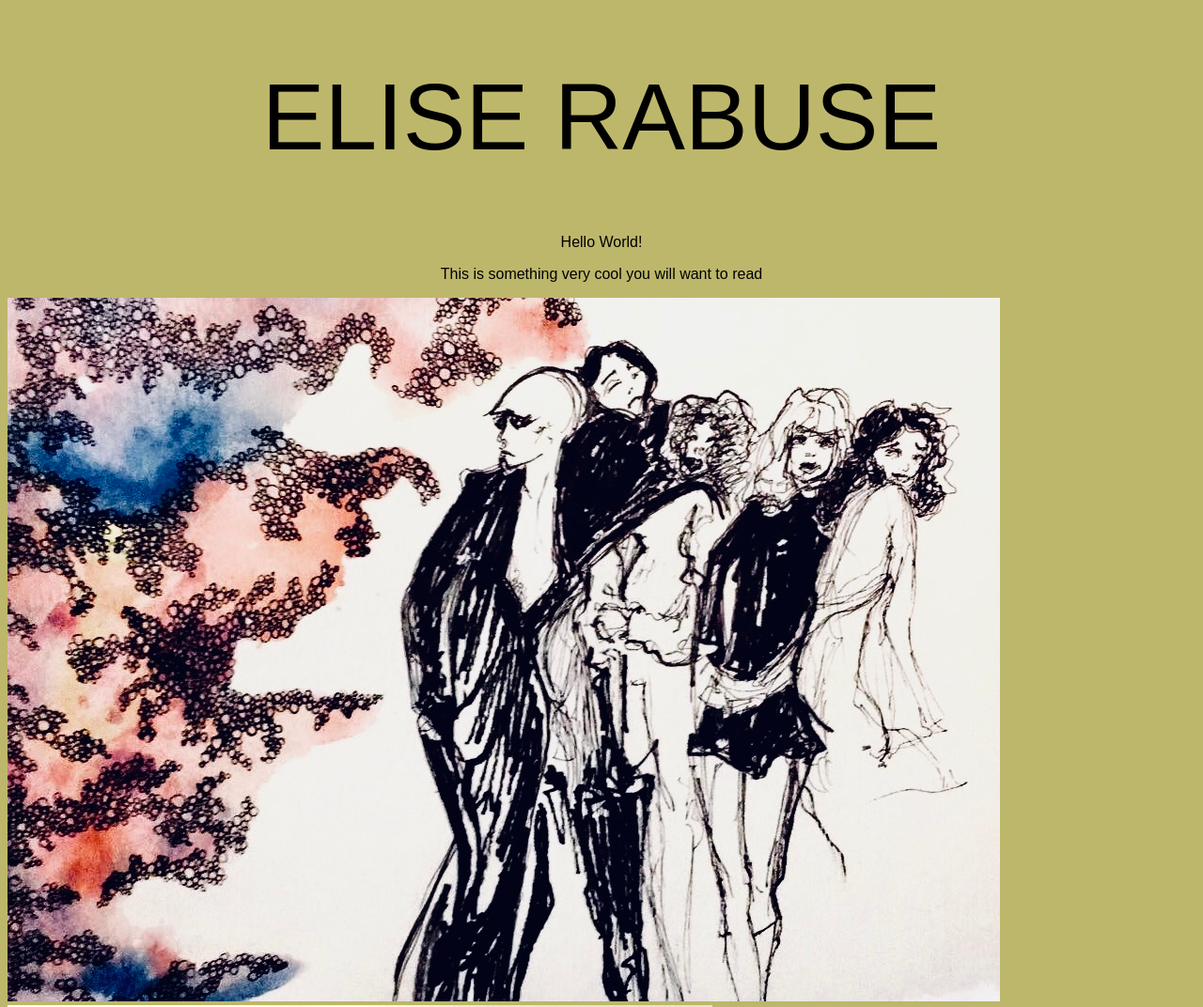
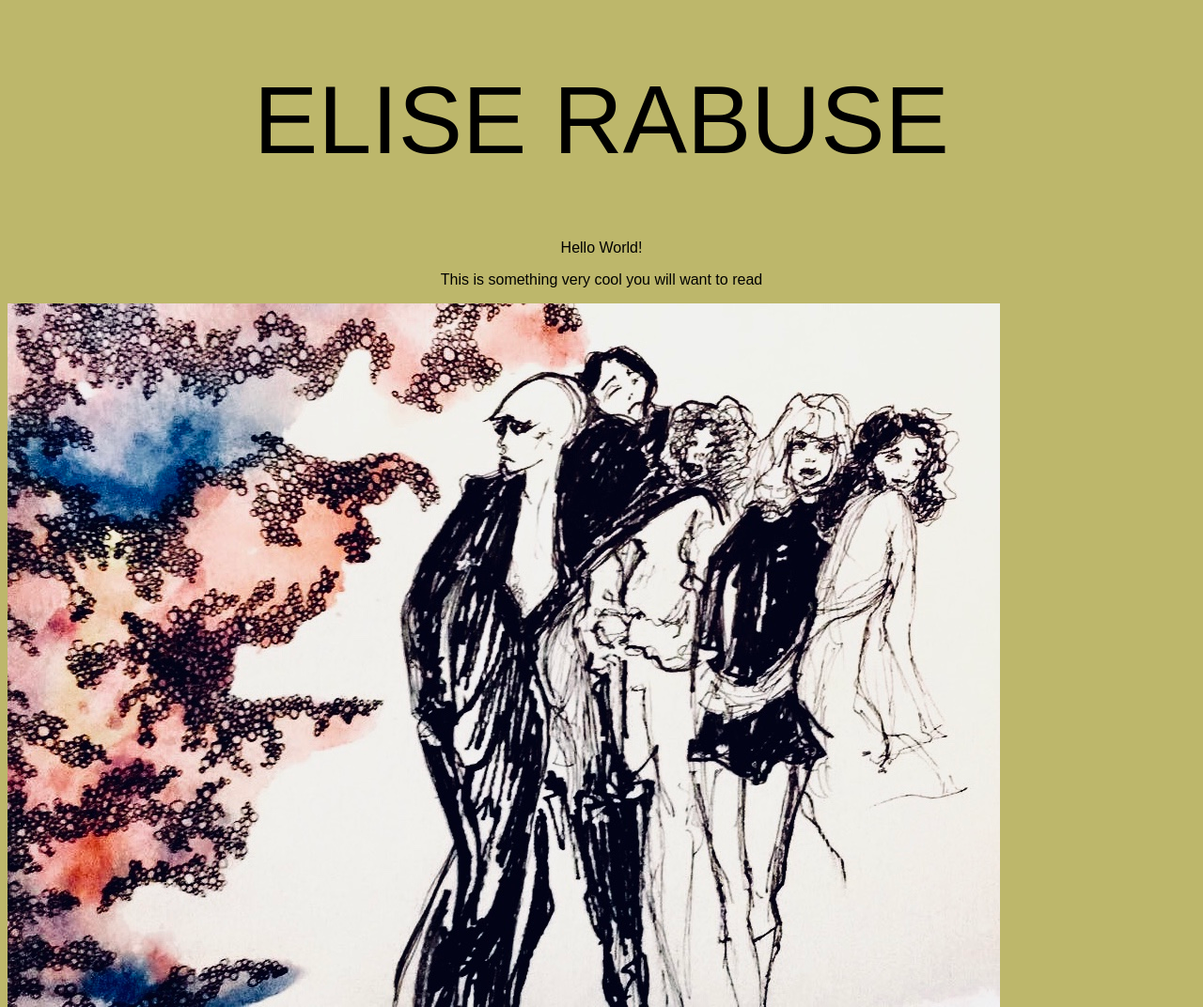
Before and after one commit to EliseRab/EliseRab.github.io, a plain HTML site: page index.html in a window 1280 px wide. Shown: the top 1072 px of the page at 94% size. Drawn offline with Linux system fonts and the light colour scheme.

Commit message:
Update index.html

```diff
--- a/index.html
+++ b/index.html
@@ -2,7 +2,7 @@
 <head>
     <h1>ELISE RABUSE</h1>
 <style>
-    h1 {font-size: 100px}
+    h1 {font-size: 8vw}
     h1 {text-align: center}
     h1 {font-weight:100}
     p {text-align: center}
```
